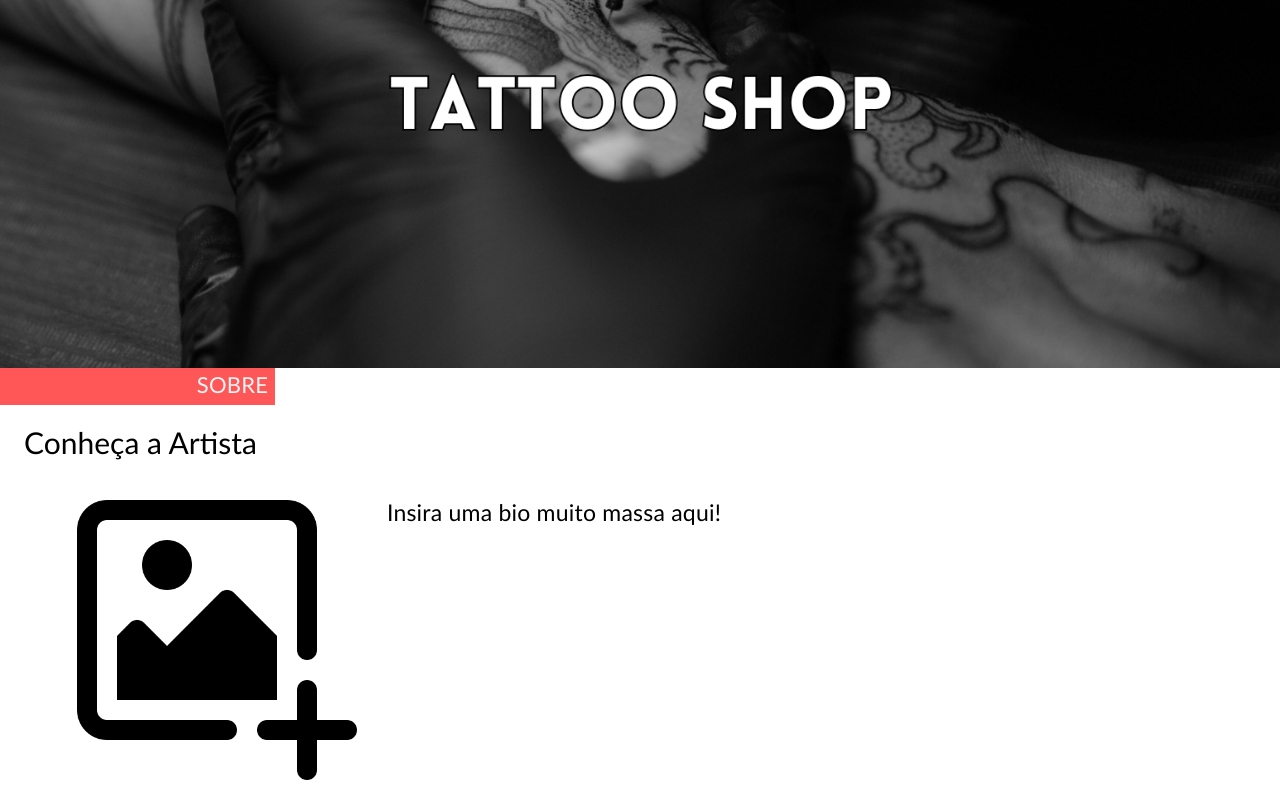
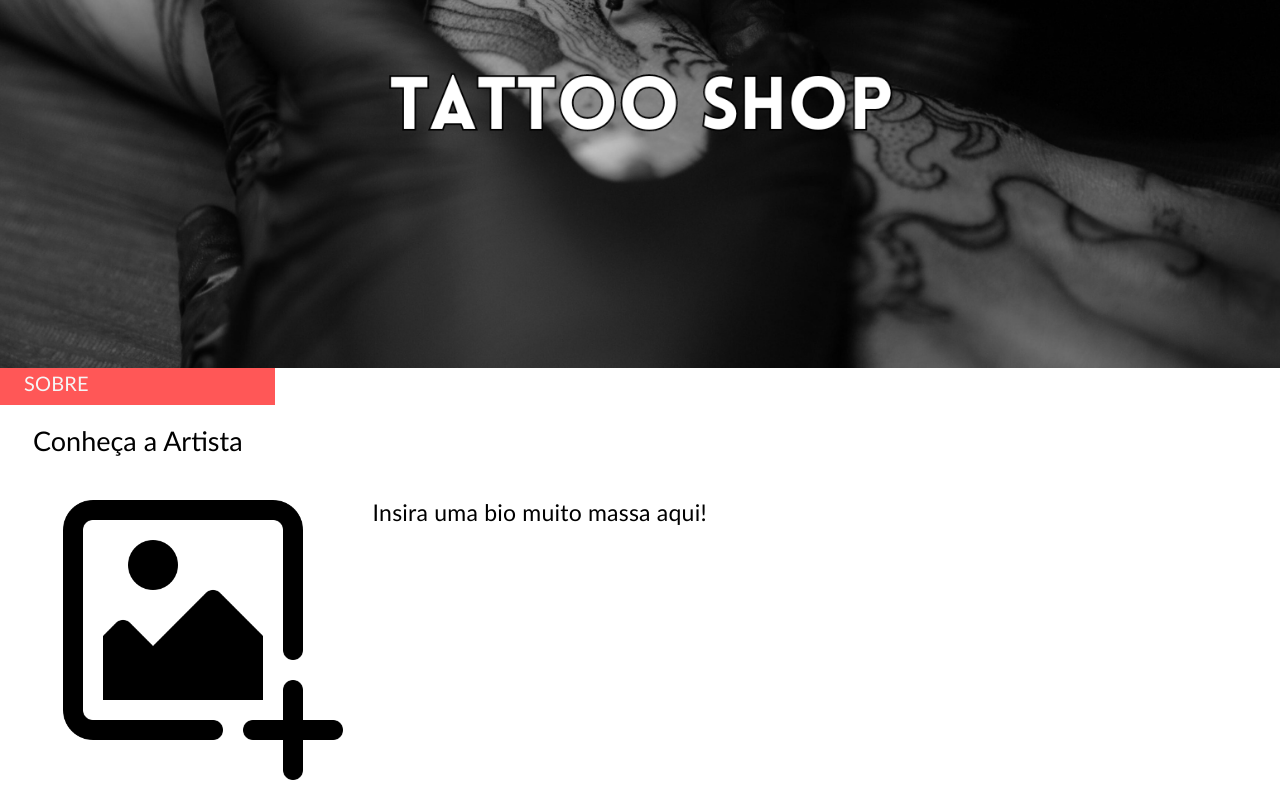
Before and after one commit to LuiseThome/mariTattooShop, a React (Vite) app in the folder mariTattoo/: page / in a window 1280 px wide. Shown: the part 481-1281 px from the top of the page. Built offline with nearby package versions, Linux system fonts and the light colour scheme.

Commit message:
[sobre] Made small improvements to the code

```diff
--- a/mariTattoo/src/Sobre/Sobre.jsx
+++ b/mariTattoo/src/Sobre/Sobre.jsx
@@ -21,7 +21,7 @@ export const Sobre = () => {
 
                 <FotoArt
                 component="img"
-                image="Public/add-image.png"
+                src="Public/add-image.png"
                 alt="Foto Mari"
                 />
 
--- a/mariTattoo/src/Sobre/Sobre.style.js
+++ b/mariTattoo/src/Sobre/Sobre.style.js
@@ -12,17 +12,17 @@ export const TypeSection = styled(Typography)({
   fontFamily: "Gill Sans",
   fontWeight: "lighter",
   color: "whitesmoke",
-  textAlign: "center",
-  marginLeft: "190px",
-  fontSize: "22px",
+  textAlign: "left",
+  marginLeft: "24px",
+  fontSize: "20px",
 });
 
 export const TitleArtista = styled(Typography)({
   marginTop: "20px",
   marginBottom: "20px",
-  marginLeft: "24px",
+  marginLeft: "33px",
   fontFamily: "Gill Sans",
-  fontSize: "30px",
+  fontSize: "27px",
   fontWeight: "lighter",
 });
 
```
